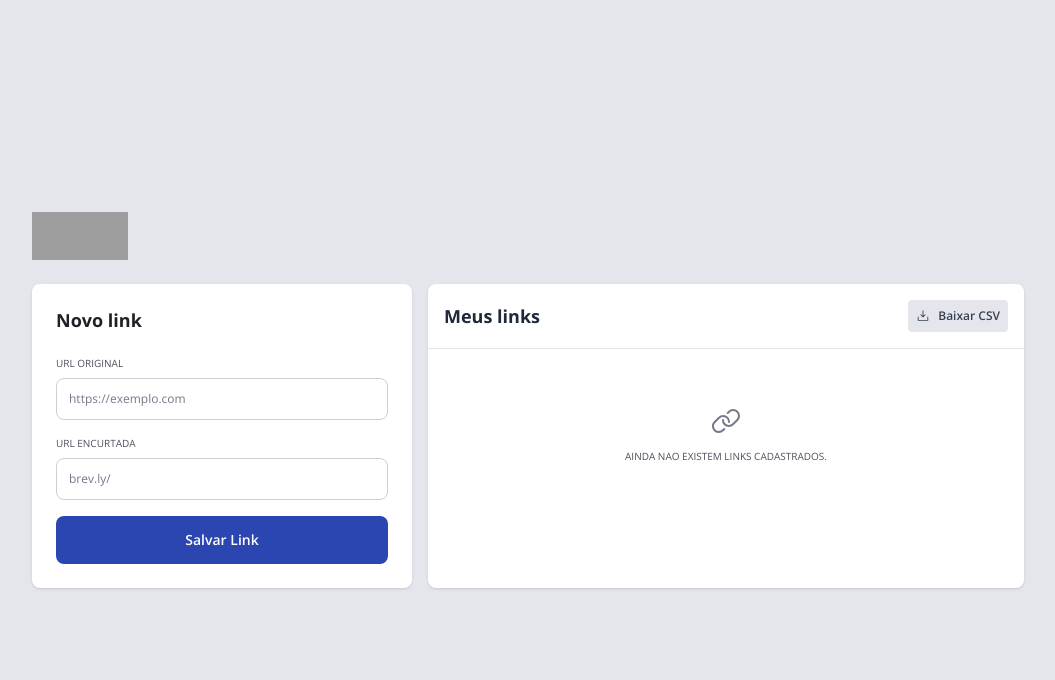
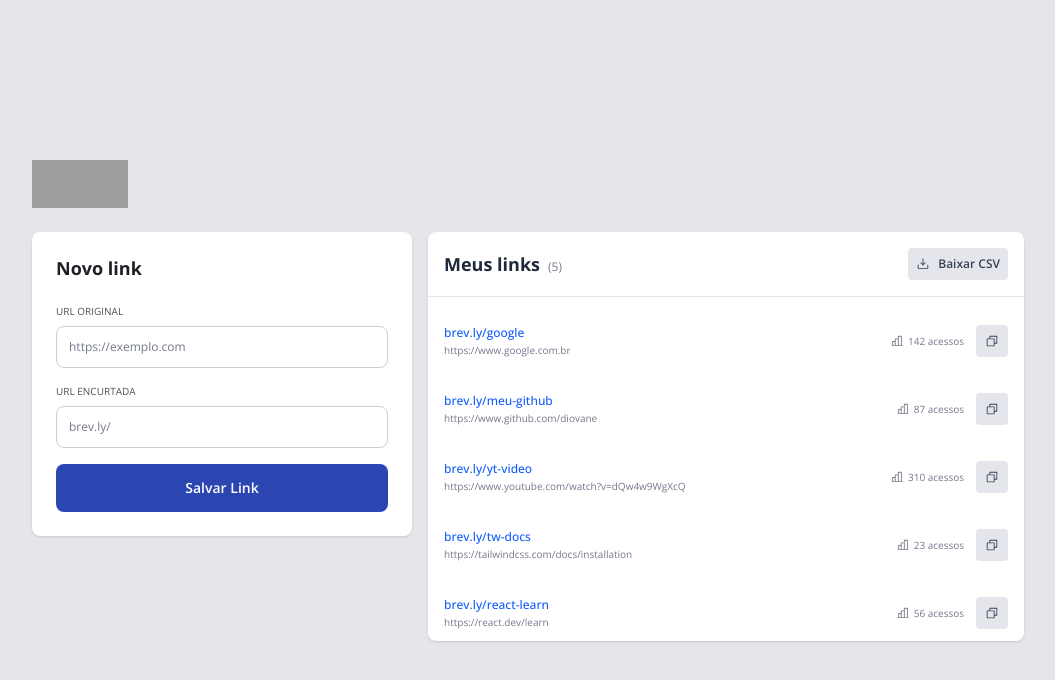
Before and after one commit to diovanemonteiro/ftr-pos-360-brev.ly, a React (Vite) app in the folder web/: page / in a window 1280 px wide. Shown: the top 680 px of the page, without its empty margins (112-1167 px from the left). Built offline with nearby package versions, Linux system fonts and the light colour scheme; grey boxes are pictures that could not be loaded.

Commit message:
Atualiza estrutura e estilos da HomePage e adiciona dados fictícios ao estado inicial

```diff
--- a/web/src/pages/home.tsx
+++ b/web/src/pages/home.tsx
@@ -5,7 +5,16 @@ import brevlyLogo from "@/assets/logo.svg"
 
 export function HomePage() {
 
-    const data = { links: [] }
+    const data = {
+        total: 5,
+        links: [
+            { id: 1, originalUrl: "https://www.google.com.br", shortUrl: "google", accessCount: 142 },
+            { id: 2, originalUrl: "https://www.github.com/diovane", shortUrl: "meu-github", accessCount: 87 },
+            { id: 3, originalUrl: "https://www.youtube.com/watch?v=dQw4w9WgXcQ", shortUrl: "yt-video", accessCount: 310 },
+            { id: 4, originalUrl: "https://tailwindcss.com/docs/installation", shortUrl: "tw-docs", accessCount: 23 },
+            { id: 5, originalUrl: "https://react.dev/learn", shortUrl: "react-learn", accessCount: 56 },
+        ],
+    }
     const isLoading = false
     const isExporting = false
 
@@ -18,16 +27,13 @@ export function HomePage() {
     }
 
   return (
-    <>
-        <div className="w-5xl">
+    <div className="w-full max-w-5xl mx-auto px-4 py-8 sm:py-12">
 
-            <div className="px-4 py-12 space-y-6">
-
-                <header>
+        <header className="mb-6">
             <img src={brevlyLogo} alt="Brev.ly Logo" className="w-24 h-12" />
         </header>
 
-                <div className="w-full flex flex-col sm:flex-row gap-4">
+        <div className="flex flex-col sm:flex-row gap-4 items-start">
 
             <NewLink onSubmit={handleSubmit} />
 
@@ -40,9 +46,7 @@ export function HomePage() {
             />
 
         </div>
-            </div>
 
     </div>
-    </>
   )
 }
```
Lines whose indentation alone changed are shown as unchanged.
